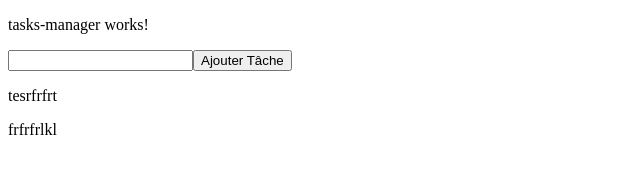
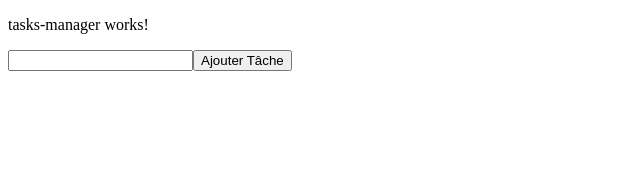
Before and after one commit to RaynalDev/taskFront, an Angular app: page / in a window 1280 px wide. Shown: the top 177 px of the page, without its empty margins (0-640 px from the left). Built offline with nearby package versions, Linux system fonts and the light colour scheme.

Commit message:
nettoyage et resolution de l'erreur sur le mot clé Obsevable.of(result as T) qui devient of(result as T)

```diff
--- a/src/app/app.component.html
+++ b/src/app/app.component.html
@@ -1,4 +1,5 @@
 
 
-<router-outlet><app-tasks-manager></app-tasks-manager></router-outlet>
-<div><p>tesrfrfrt</p></div>frfrfrlkl
+<router-outlet>
+  <app-tasks-manager></app-tasks-manager>
+</router-outlet>
--- a/src/app/app.module.ts
+++ b/src/app/app.module.ts
@@ -1,12 +1,12 @@
 import { NgModule } from '@angular/core';
 import { AppComponent } from './app.component';
 import { BrowserModule } from '@angular/platform-browser';
-import { RouterModule, RouterOutlet } from '@angular/router';
+import { RouterModule } from '@angular/router';
 import { TasksModule } from './tasks/tasks.module';
 
 @NgModule({
   declarations: [AppComponent],
-  imports: [BrowserModule,RouterModule, RouterOutlet, TasksModule],
+  imports: [BrowserModule, RouterModule, TasksModule],
   providers: [],
   bootstrap:[AppComponent]
 })
--- a/src/app/task.service.ts
+++ b/src/app/task.service.ts
@@ -1,6 +1,7 @@
 import { Injectable } from '@angular/core';
 import { HttpClient } from '@angular/common/http';
 import { Observable } from 'rxjs';
+import { of } from 'rxjs';
 import { catchError, map } from 'rxjs/operators';
 import { Task } from './task.model';
 
@@ -39,7 +40,7 @@ export class TaskService {
   private handleError<T>(operation = 'operation', result?: T) {
     return (error: any): Observable<T> => {
       console.error(`${operation} failed: ${error.message}`);
-      return Observable.of(result as T);
+      return of(result as T);
     };
   }
 }
--- a/src/app/tasks-manager/tasks-manager.component.ts
+++ b/src/app/tasks-manager/tasks-manager.component.ts
@@ -10,12 +10,9 @@ export class TasksManagerComponent {
   constructor(public tachesService: TachesV0Service){}
 
   addTask(title:string){
-    // if(title!=title){
       this.tachesService.addTask(title);
       console.log("ajout ds tableau");
 
-    // }
-    console.log("pas d'ajout");
     console.log(title);
 
 
```
Also changed, not shown: 1 other file (tests, documents, lock files or other folders).
